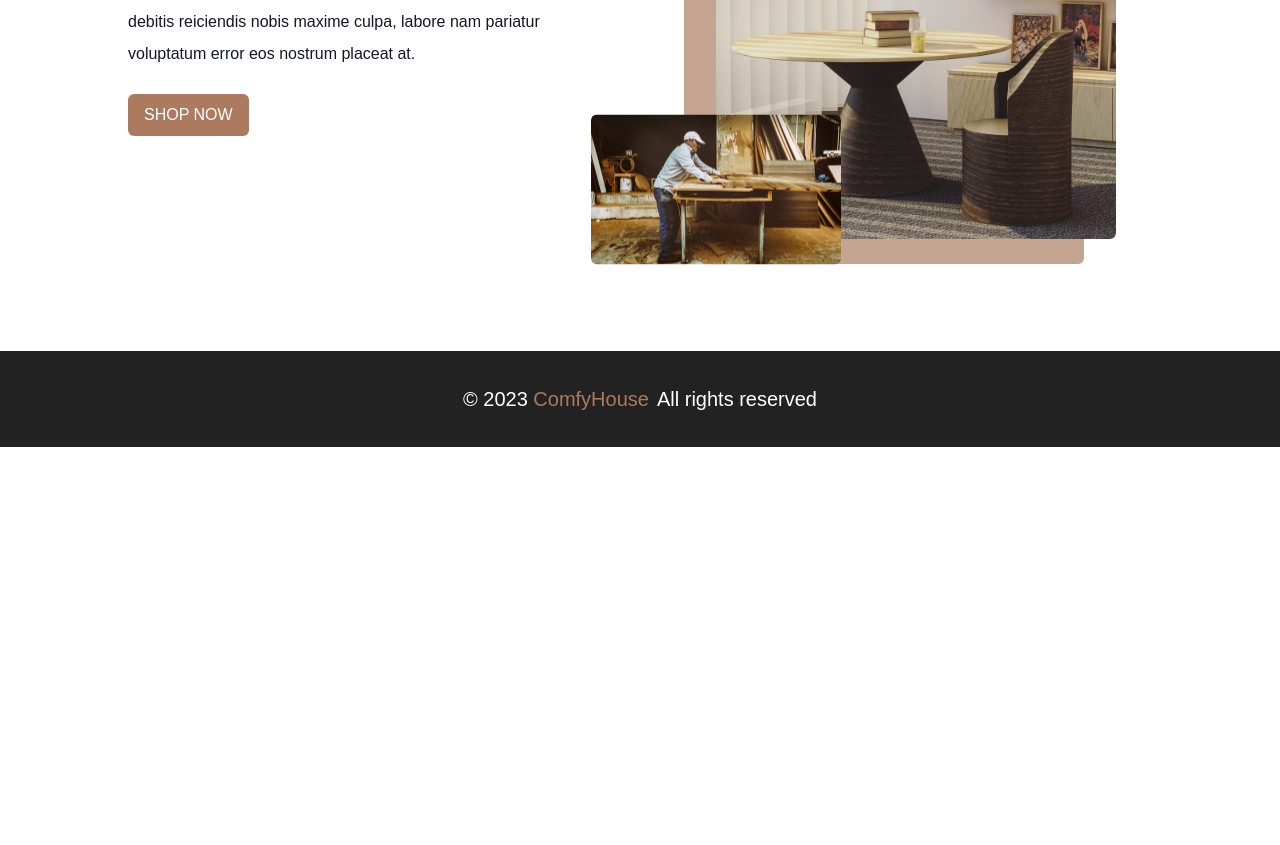
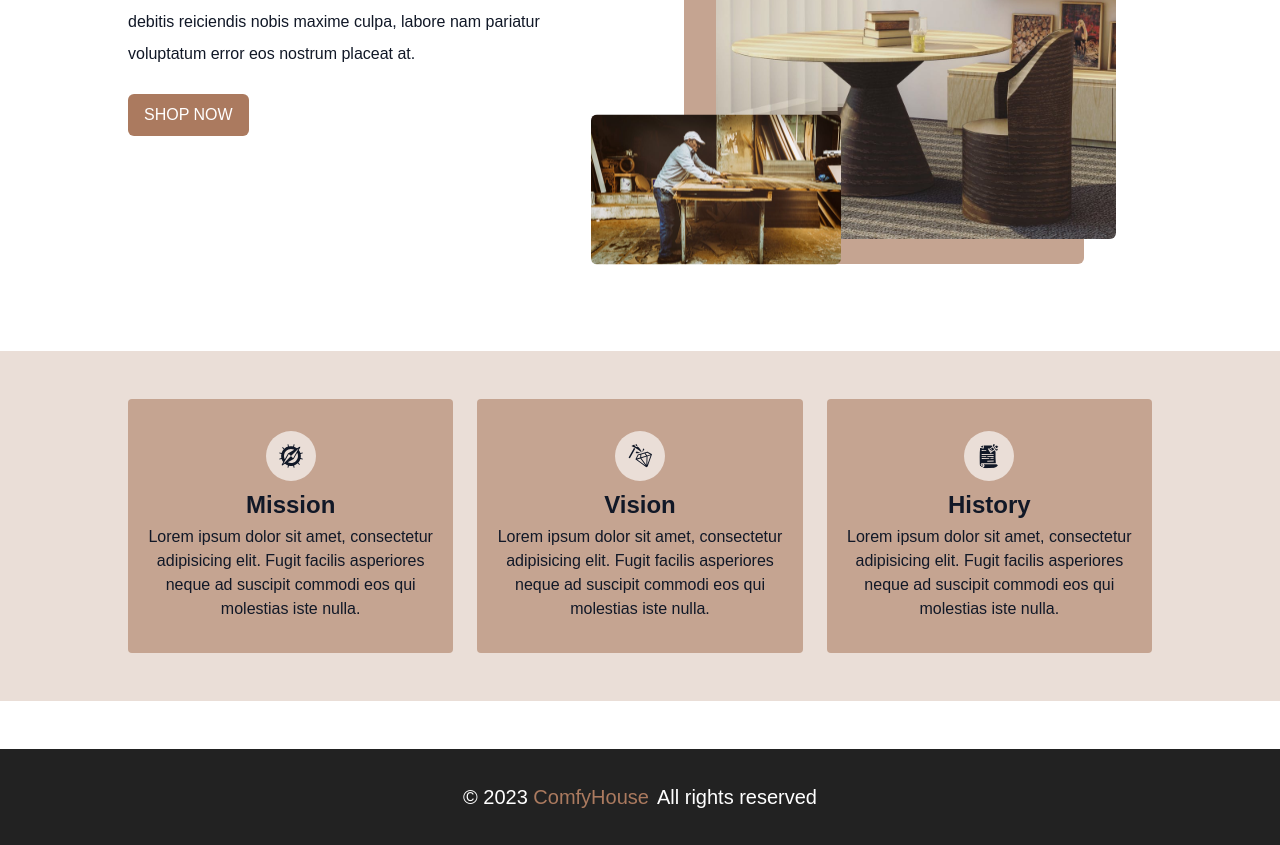
Before and after one commit to margusliinev/react-projects, a React (Vite) app in the folder 02-comfy-house/: page / in a window 1280 px wide. Shown: the part 421-1266 px from the top of the page. Before the commit the page ends 868 px from the top, so only its background shows below. Built offline with nearby package versions, Linux system fonts and the light colour scheme; a web font is replaced by a local one.

Commit message:
services section

```diff
--- a/02-comfy-house/src/main.scss
+++ b/02-comfy-house/src/main.scss
@@ -132,6 +132,7 @@ section {
     place-items: center;
     box-shadow: $shadow-md;
     background-color: $colorWhite;
+    z-index: 10;
 }
 
 .nav-container {
@@ -536,6 +537,14 @@ section {
     .btn {
         margin-bottom: 1rem;
     }
+    @media screen and (min-width: $width-sm) {
+        h3 {
+            max-width: 350px;
+        }
+        p {
+            max-width: 450px;
+        }
+    }
 }
 
 .home-page-image-container {
@@ -605,5 +614,50 @@ section {
     }
 }
 
+.home-page-services {
+    background-color: $colorPrimary10;
+    width: 100%;
+    display: grid;
+    place-items: center;
+    padding: 3rem 0;
+    margin-bottom: 3rem;
+}
+
+.home-page-services-container {
+    max-width: $width-lg;
+    margin: 0 auto;
+    width: 90vw;
+    display: grid;
+    row-gap: 2rem;
+}
+
+.home-page-service {
+    background-color: $colorPrimary7;
+    display: grid;
+    justify-items: center;
+    text-align: center;
+    padding: 2rem 1rem;
+    border-radius: $radius-sm;
+    .service-icon {
+        font-size: 2rem;
+        background-color: $colorPrimary10;
+        width: 50px;
+        height: 50px;
+        padding: 0.75rem;
+        border-radius: 9999px;
+        margin-bottom: 0.5rem;
+    }
+    h5 {
+        margin-bottom: 0.25rem;
+    }
+}
+
+@media screen and (min-width: $width-md) {
+    .home-page-services-container {
+        display: flex;
+        gap: 1.5rem;
+    }
+}
+
 /* END */
 /* ==================================================================================================== */
--- a/02-comfy-house/src/pages/HomePage.jsx
+++ b/02-comfy-house/src/pages/HomePage.jsx
@@ -1,6 +1,7 @@
 import React from 'react';
 import heroImg1 from '../assets/hero-bcg.jpeg';
 import heroImg2 from '../assets/hero-bcg-2.jpeg';
+import { GiCompass, GiDiamondHard, GiStabbedNote } from 'react-icons/gi';
 
 const HomePage = () => {
     return (
@@ -18,6 +19,25 @@ const HomePage = () => {
                     <img src={heroImg2} alt='furniture image small' className='hero-img-secondary' />
                 </div>
             </div>
+            <div className='home-page-services'>
+                <div className='home-page-services-container'>
+                    <article className='home-page-service'>
+                        <GiCompass className='service-icon' />
+                        <h5>Mission</h5>
+                        <p>Lorem ipsum dolor sit amet, consectetur adipisicing elit. Fugit facilis asperiores neque ad suscipit commodi eos qui molestias iste nulla.</p>
+                    </article>
+                    <article className='home-page-service'>
+                        <GiDiamondHard className='service-icon' />
+                        <h5>Vision</h5>
+                        <p>Lorem ipsum dolor sit amet, consectetur adipisicing elit. Fugit facilis asperiores neque ad suscipit commodi eos qui molestias iste nulla.</p>
+                    </article>
+                    <article className='home-page-service'>
+                        <GiStabbedNote className='service-icon' />
+                        <h5>History</h5>
+                        <p>Lorem ipsum dolor sit amet, consectetur adipisicing elit. Fugit facilis asperiores neque ad suscipit commodi eos qui molestias iste nulla.</p>
+                    </article>
+                </div>
+            </div>
         </section>
     );
 };
```
